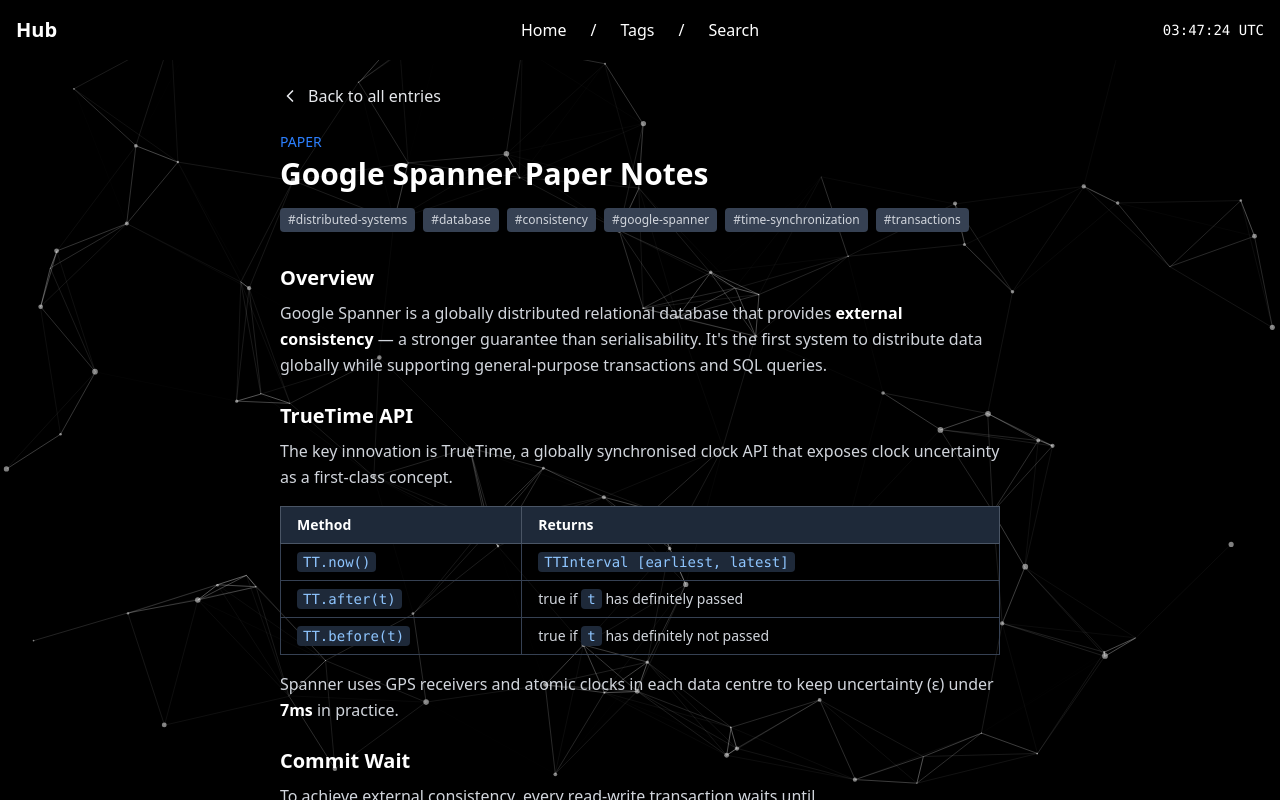
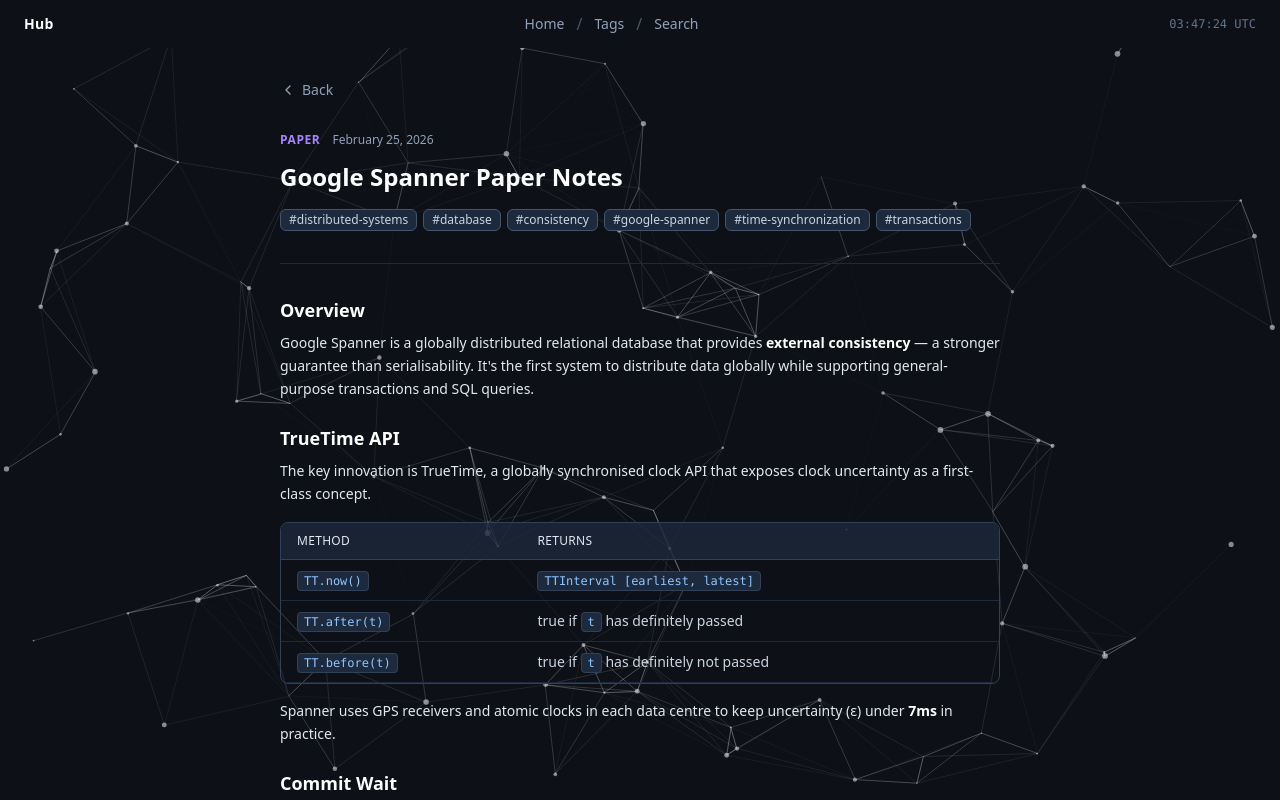
Before and after one commit to abhinav1005/notes-repo-project, a React (Vite) app in the folder knowledge-hub/: page /entry/google-spanner in a window 1280 px wide. Built offline with nearby package versions, Linux system fonts and the light colour scheme.

Commit message:
frontend changes

```diff
--- a/knowledge-hub/index.html
+++ b/knowledge-hub/index.html
@@ -3,7 +3,7 @@
   <head>
     <meta charset="UTF-8" />
     <meta name="viewport" content="width=device-width, initial-scale=1.0" />
-    <title>Knowledge Hub</title>
+    <title>Hub</title>
     <script src="https://cdn.jsdelivr.net/particles.js/2.0.0/particles.min.js"></script>
   </head>
   <body>
--- a/knowledge-hub/src/components/EntryCard.tsx
+++ b/knowledge-hub/src/components/EntryCard.tsx
@@ -14,35 +14,47 @@
   })
 }
 
+const TYPE_COLORS: Record<string, string> = {
+  note:       'text-blue-400',
+  paper:      'text-violet-400',
+  blog:       'text-emerald-400',
+  discussion: 'text-amber-400',
+  resource:   'text-rose-400',
+}
+
 export default function EntryCard({ entry, viewMode = 'grid' }: Props) {
+  const typeColor = TYPE_COLORS[entry.type] ?? 'text-slate-400'
+
   if (viewMode === 'list') {
     return (
       <Link to={`/entry/${entry.entryId}`} className="block">
-        <div className="bg-black/60 rounded-xl shadow border border-gray-700 hover:border-gray-500 p-4 transition flex items-start gap-4">
+        <div className="bg-slate-800/60 backdrop-blur-sm rounded-xl border border-slate-700/60
+                        hover:border-slate-500/80 hover:bg-slate-800/80 p-4 transition-all duration-200">
+          <div className="flex items-start justify-between gap-4">
             <div className="flex-1 min-w-0">
-            <div className="flex items-center gap-3 mb-1 flex-wrap">
-              <span className="text-xs text-blue-500 uppercase font-medium tracking-wide">
+              <div className="flex items-center gap-2 mb-1.5">
+                <span className={`text-xs font-semibold uppercase tracking-wider ${typeColor}`}>
                   {entry.type}
                 </span>
-              <h2 className="text-base font-semibold text-white leading-snug">
-                {entry.title}
-              </h2>
+                {entry.sourceUrl && (
+                  <svg xmlns="http://www.w3.org/2000/svg" width="11" height="11" viewBox="0 0 24 24"
+                    fill="none" stroke="currentColor" strokeWidth="2" className="text-slate-500">
+                    <path d="M18 13v6a2 2 0 0 1-2 2H5a2 2 0 0 1-2-2V8a2 2 0 0 1 2-2h6"/>
+                    <polyline points="15 3 21 3 21 9"/><line x1="10" y1="14" x2="21" y2="3"/>
+                  </svg>
+                )}
               </div>
-            <p className="text-gray-400 text-sm mb-3 leading-relaxed">
-              {entry.summary}
-            </p>
-            <div className="flex items-center justify-between gap-2 flex-wrap">
-              <div className="flex flex-wrap gap-2">
+              <h2 className="text-white font-semibold text-sm leading-snug mb-1.5">{entry.title}</h2>
+              <p className="text-slate-300 text-xs leading-relaxed line-clamp-2">{entry.summary}</p>
+            </div>
+            <span className="text-slate-400 text-xs shrink-0 pt-0.5">{formatDate(entry.createdAt)}</span>
+          </div>
+          <div className="flex flex-wrap gap-1.5 mt-3">
             {entry.tags.map(tag => (
-                  <span key={tag} className="text-xs bg-gray-700 text-gray-300 px-2 py-0.5 rounded">
+              <span key={tag} className="text-xs bg-slate-700/80 text-slate-300 px-2 py-0.5 rounded-md">
                 #{tag}
               </span>
             ))}
-              </div>
-              <span className="text-xs text-gray-600 shrink-0">
-                {formatDate(entry.createdAt)}
-              </span>
-            </div>
           </div>
         </div>
       </Link>
@@ -51,20 +63,29 @@
 
   return (
     <Link to={`/entry/${entry.entryId}`} className="block h-full">
-      <div className="bg-black/60 rounded-xl border border-gray-700 hover:border-gray-500 shadow p-4 transition h-full flex flex-col gap-2">
+      <div className="bg-slate-800/60 backdrop-blur-sm rounded-xl border border-slate-700/60
+                      hover:border-slate-500/80 hover:bg-slate-800/80 p-4 transition-all duration-200
+                      h-full flex flex-col gap-2">
         <div className="flex items-center justify-between">
-          <span className="text-xs text-blue-500 uppercase font-medium tracking-wide">
+          <div className="flex items-center gap-1.5">
+            <span className={`text-xs font-semibold uppercase tracking-wider ${typeColor}`}>
               {entry.type}
             </span>
-          <span className="text-xs text-gray-600">
-            {formatDate(entry.createdAt)}
-          </span>
+            {entry.sourceUrl && (
+              <svg xmlns="http://www.w3.org/2000/svg" width="10" height="10" viewBox="0 0 24 24"
+                fill="none" stroke="currentColor" strokeWidth="2" className="text-slate-600">
+                <path d="M18 13v6a2 2 0 0 1-2 2H5a2 2 0 0 1-2-2V8a2 2 0 0 1 2-2h6"/>
+                <polyline points="15 3 21 3 21 9"/><line x1="10" y1="14" x2="21" y2="3"/>
+              </svg>
+            )}
           </div>
-        <h2 className="text-base font-semibold text-white leading-snug">{entry.title}</h2>
-        <p className="text-gray-400 text-sm flex-1 leading-relaxed">{entry.summary}</p>
+          <span className="text-slate-400 text-xs">{formatDate(entry.createdAt)}</span>
+        </div>
+        <h2 className="text-white font-semibold text-sm leading-snug">{entry.title}</h2>
+        <p className="text-slate-300 text-xs leading-relaxed flex-1 line-clamp-3">{entry.summary}</p>
         <div className="flex flex-wrap gap-1.5 pt-1">
           {entry.tags.map(tag => (
-            <span key={tag} className="text-xs bg-gray-700 text-gray-300 px-2 py-0.5 rounded">
+            <span key={tag} className="text-xs bg-slate-700/80 text-slate-300 px-2 py-0.5 rounded-md">
               #{tag}
             </span>
           ))}
--- a/knowledge-hub/src/components/Navbar.tsx
+++ b/knowledge-hub/src/components/Navbar.tsx
@@ -1,126 +1,63 @@
 import { useEffect, useState } from "react";
-import { Link } from "react-router-dom";
+import { Link, useLocation } from "react-router-dom";
 
 export default function Navbar() {
-  const [darkMode, _setDarkMode] = useState(() => {
-    // Check localStorage or system preference on initial load
-    const saved = localStorage.getItem('darkMode');
-    if (saved !== null) {
-      return saved === 'true';
-    }
-    return window.matchMedia('(prefers-color-scheme: dark)').matches;
-  });
-
+  const location = useLocation();
   const [currentTime, setCurrentTime] = useState(new Date());
 
-  // Update dark mode
   useEffect(() => {
-    if (darkMode) {
-      document.documentElement.classList.add("dark");
-      localStorage.setItem('darkMode', 'true');
-    } else {
-      document.documentElement.classList.remove("dark");
-      localStorage.setItem('darkMode', 'false');
-    }
-  }, [darkMode]);
-
-  // Update clock every second
-  useEffect(() => {
-    const timer = setInterval(() => {
-      setCurrentTime(new Date());
-    }, 1000);
-
-    // Cleanup interval on component unmount
+    const timer = setInterval(() => setCurrentTime(new Date()), 1000);
     return () => clearInterval(timer);
   }, []);
 
-  // Format time as HH:MM:SS EST
   const formatTime = (date: Date) => {
-    const hours = date.getHours().toString().padStart(2, '0');
-    const minutes = date.getMinutes().toString().padStart(2, '0');
-    const seconds = date.getSeconds().toString().padStart(2, '0');
+    const h = date.getHours().toString().padStart(2, '0');
+    const m = date.getMinutes().toString().padStart(2, '0');
+    const s = date.getSeconds().toString().padStart(2, '0');
+    const tz = date.toLocaleTimeString('en-US', { timeZoneName: 'short' }).split(' ')[2];
+    return `${h}:${m}:${s} ${tz}`;
+  };
 
-    // Get timezone abbreviation (EST, PST, etc.)
-    const timezone = date.toLocaleTimeString('en-US', { timeZoneName: 'short' }).split(' ')[2];
-
-    return `${hours}:${minutes}:${seconds} ${timezone}`;
+  const navLink = (to: string, label: string) => {
+    const active = location.pathname === to;
+    return (
+      <Link
+        to={to}
+        className={`text-sm font-medium transition-colors ${
+          active
+            ? 'text-white'
+            : 'text-slate-400 hover:text-slate-200'
+        }`}
+      >
+        {label}
+        {active && <span className="block h-0.5 bg-blue-500 rounded-full mt-0.5" />}
+      </Link>
+    );
   };
 
   return (
-    <nav className="bg-black rounded-b-lg shadow p-4 sticky top-0 z-10">
-      {/* Desktop Layout */}
-      <div className="hidden md:grid md:grid-cols-3 md:items-center md:gap-4">
-        {/* Left: Logo */}
-        <div className="flex items-center">
-          <h1 className="text-xl font-bold text-white">Hub</h1>
+    <nav className="sticky top-0 z-10 bg-[#0d1117] px-6 py-3">
+      <div className="flex items-center justify-between gap-4">
+
+        {/* Logo */}
+        <Link to="/" className="text-white font-semibold text-sm tracking-wide shrink-0">
+          Hub
+        </Link>
+
+        {/* Links */}
+        <div className="flex items-center gap-3">
+          {navLink('/', 'Home')}
+          <span className="text-slate-600">/</span>
+          {navLink('/tags', 'Tags')}
+          <span className="text-slate-600">/</span>
+          {navLink('/search', 'Search')}
         </div>
 
-        {/* Center: Links */}
-        <div className="flex justify-center space-x-6">
-          <Link
-            to="/"
-            className="text-white hover:text-blue-500 font-medium"
-          >
-            Home
-          </Link>
-          <span className="text-white">/</span>
-          <Link
-            to="/tags"
-            className="text-white hover:text-blue-500 font-medium"
-          >
-            Tags
-          </Link>
-          <span className="text-white">/</span>
-          <Link
-            to="/search"
-            className="text-white hover:text-blue-500 font-medium"
-          >
-            Search
-          </Link>
-        </div>
+        {/* Clock */}
+        <span className="text-slate-500 text-xs font-mono shrink-0 hidden sm:block">
+          {formatTime(currentTime)}
+        </span>
 
-        {/* Right: Clock + Dark Mode */}
-        <div className="flex items-center justify-end space-x-2">
-          <div className="text-white text-sm font-mono">
-            {formatTime(currentTime)}
-          </div>
-        </div>
-      </div>
-
-      {/* Mobile Layout */}
-      <div className="md:hidden">
-        {/* First Row: Links on left, Dark mode on right */}
-        <div className="flex items-center justify-center mb-3">
-          <div className="flex space-x-6">
-            <Link
-              to="/"
-              className="text-white hover:text-blue-500 font-medium"
-            >
-              Home
-            </Link>
-            <span className="text-white">/</span>
-            <Link
-              to="/tags"
-              className="text-white hover:text-blue-500 font-medium"
-            >
-              Tags
-            </Link>
-            <span className="text-white">/</span>
-            <Link
-              to="/search"
-              className="text-white hover:text-blue-500 font-medium"
-            >
-              Search
-            </Link>
-          </div>
-        </div>
-
-        {/* Second Row: Clock full width */}
-        <div>
-          <div className="w-full text-center text-white text-sm font-mono bg-gray-800 px-3 py-2 rounded-md border border-gray-600">
-            {formatTime(currentTime)}
-          </div>
-        </div>
       </div>
     </nav>
   );
--- a/knowledge-hub/src/components/Particlebackground.tsx
+++ b/knowledge-hub/src/components/Particlebackground.tsx
@@ -1,6 +1,5 @@
 import { useEffect } from "react";
 
-// Declare particlesJS for TypeScript
 declare global {
   interface Window {
     particlesJS: any;
@@ -9,117 +8,39 @@
 
 export default function ParticlesBackground() {
   useEffect(() => {
-    // Wait for particlesJS to load from CDN
     const initParticles = () => {
       if (window.particlesJS) {
         window.particlesJS("particles-js", {
           particles: {
-            number: {
-              value: 80,
-              density: {
-                enable: true,
-                value_area: 800
-              }
-            },
-            color: {
-              value: "#ffffff"
-            },
-            shape: {
-              type: "circle",
-              stroke: {
-                width: 0,
-                color: "#000000"
-              },
-            },
-            opacity: {
-              value: 0.5,
-              random: false,
-              anim: {
-                enable: false,
-                speed: 1,
-                opacity_min: 0.1,
-                sync: false
-              }
-            },
-            size: {
-              value: 3,
-              random: true,
-              anim: {
-                enable: false,
-                speed: 40,
-                size_min: 0.1,
-                sync: false
-              }
-            },
-            line_linked: {
-              enable: true,
-              distance: 150,
-              color: "#ffffff",
-              opacity: 0.4,
-              width: 1
-            },
+            number: { value: 80, density: { enable: true, value_area: 800 } },
+            color: { value: "#ffffff" },
+            shape: { type: "circle", stroke: { width: 0, color: "#000000" } },
+            opacity: { value: 0.5, random: false },
+            size: { value: 3, random: true },
+            line_linked: { enable: true, distance: 150, color: "#ffffff", opacity: 0.4, width: 1 },
             move: {
-              enable: true,
-              speed: 2,
-              direction: "none",
-              random: false,
-              straight: false,
-              out_mode: "out",
-              bounce: false,
-              attract: {
-                enable: false,
-                rotateX: 600,
-                rotateY: 1200
-              }
+              enable: true, speed: 2, direction: "none",
+              random: false, straight: false, out_mode: "out", bounce: false,
             }
           },
           interactivity: {
             detect_on: "canvas",
             events: {
-              onhover: {
-                enable: true,
-                mode: "repulse"
-              },
-              onclick: {
-                enable: true,
-                mode: "push"
-              },
+              onhover: { enable: true, mode: "repulse" },
+              onclick: { enable: true, mode: "push" },
               resize: true
             },
             modes: {
-              grab: {
-                distance: 400,
-                line_linked: {
-                  opacity: 1
-                }
-              },
-              bubble: {
-                distance: 400,
-                size: 40,
-                duration: 2,
-                opacity: 8,
-                speed: 3
-              },
-              repulse: {
-                distance: 200,
-                duration: 0.4
-              },
-              push: {
-                particles_nb: 4
-              },
-              remove: {
-                particles_nb: 2
-              }
+              repulse: { distance: 200, duration: 0.4 },
+              push: { particles_nb: 4 },
             }
           },
           retina_detect: true
         });
       } else {
-        // If particlesJS isn't loaded yet, try again in 100ms
         setTimeout(initParticles, 100);
       }
     };
-
     initParticles();
   }, []);
 
@@ -133,8 +54,7 @@
         top: 0,
         left: 0,
         zIndex: 0,
-        backgroundColor: "#000000",
-        pointerEvents: "none"
+        backgroundColor: "#0d1117"
       }}
     />
   );
--- a/knowledge-hub/src/pages/Detail.tsx
+++ b/knowledge-hub/src/pages/Detail.tsx
@@ -10,7 +10,6 @@
 
 function MermaidDiagram({ code }: { code: string }) {
   const ref = useRef<HTMLDivElement>(null)
-
   useEffect(() => {
     if (!ref.current) return
     const id = `mermaid-${Math.random().toString(36).slice(2)}`
@@ -18,8 +17,21 @@
       if (ref.current) ref.current.innerHTML = svg
     })
   }, [code])
+  return <div ref={ref} className="my-6 overflow-x-auto" />
+}
 
-  return <div ref={ref} className="my-4 overflow-x-auto" />
+const TYPE_COLORS: Record<string, string> = {
+  note:       'text-blue-400',
+  paper:      'text-violet-400',
+  blog:       'text-emerald-400',
+  discussion: 'text-amber-400',
+  resource:   'text-rose-400',
+}
+
+function formatDate(iso: string) {
+  return new Date(iso).toLocaleDateString('en-US', {
+    month: 'long', day: 'numeric', year: 'numeric'
+  })
 }
 
 export default function Detail() {
@@ -27,94 +39,102 @@
   const navigate = useNavigate()
   const entry: Entry | undefined = (entries as Entry[]).find(e => e.entryId === id)
 
-  if (!entry) return <div className="p-6 text-white">Entry not found</div>
+  if (!entry) return (
+    <div className="max-w-3xl mx-auto p-8 text-slate-400">Entry not found.</div>
+  )
+
+  const typeColor = TYPE_COLORS[entry.type] ?? 'text-slate-400'
 
   return (
-    <div className="p-6 max-w-3xl mx-auto">
-      {/* Back Button */}
+    <div className="max-w-3xl mx-auto w-full py-8 px-4 md:px-6">
+
+      {/* Back */}
       <button
         onClick={() => navigate(-1)}
-        className="flex items-center gap-2 text-gray-200 hover:text-gray-400 mb-6 transition"
+        className="flex items-center gap-1.5 text-slate-400 hover:text-white text-sm mb-8 transition"
       >
-        <svg xmlns="http://www.w3.org/2000/svg" width="20" height="20" viewBox="0 0 24 24"
+        <svg xmlns="http://www.w3.org/2000/svg" width="16" height="16" viewBox="0 0 24 24"
           fill="none" stroke="currentColor" strokeWidth="2" strokeLinecap="round" strokeLinejoin="round">
-          <polyline points="15 18 9 12 15 6" />
+          <polyline points="15 18 9 12 15 6"/>
         </svg>
-        Back to all entries
+        Back
       </button>
 
-      {/* Entry Header */}
-      <div className="text-blue-500 uppercase text-sm font-medium mb-1">{entry.type}</div>
-      <h1 className="text-3xl font-bold text-white mb-4">{entry.title}</h1>
-      <div className="flex flex-wrap gap-2 mb-8">
-        {entry.tags.map(tag => (
-          <span key={tag} className="text-xs bg-gray-700 text-gray-300 px-2 py-1 rounded">
-            #{tag}
+      {/* Header */}
+      <div className="mb-8">
+        <div className="flex items-center gap-3 mb-3">
+          <span className={`text-xs font-semibold uppercase tracking-wider ${typeColor}`}>
+            {entry.type}
           </span>
-        ))}
+          <span className="text-slate-400 text-xs">{formatDate(entry.createdAt)}</span>
+        </div>
+        <h1 className="text-2xl font-bold text-white leading-snug mb-4">{entry.title}</h1>
+        <div className="flex flex-wrap gap-1.5">
+          {entry.tags.map(tag => (
+            <span key={tag} className="text-xs bg-slate-800 text-slate-300 border border-slate-600 px-2 py-0.5 rounded-md">
+              #{tag}
+            </span>
+          ))}
+        </div>
       </div>
 
-      {/* Markdown Content */}
+      {/* Divider */}
+      <div className="border-t border-slate-800 mb-8" />
+
+      {/* Content */}
       <div className="space-y-1">
         <ReactMarkdown
           remarkPlugins={[remarkGfm]}
           components={{
-            h1: ({ children }) => <h1 className="text-2xl font-bold text-white mt-8 mb-3">{children}</h1>,
-            h2: ({ children }) => <h2 className="text-xl font-semibold text-white mt-6 mb-2">{children}</h2>,
-            h3: ({ children }) => <h3 className="text-lg font-medium text-gray-100 mt-5 mb-2">{children}</h3>,
-            p: ({ children }) => <p className="text-gray-300 leading-relaxed mb-4">{children}</p>,
+            h1: ({ children }) => <h1 className="text-xl font-bold text-white mt-8 mb-3">{children}</h1>,
+            h2: ({ children }) => <h2 className="text-lg font-semibold text-white mt-6 mb-2">{children}</h2>,
+            h3: ({ children }) => <h3 className="text-base font-medium text-slate-200 mt-5 mb-2">{children}</h3>,
+            p: ({ children }) => <p className="text-slate-200 leading-relaxed mb-4 text-sm">{children}</p>,
             a: ({ href, children }) => (
-              <a href={href} target="_blank" rel="noopener noreferrer" className="text-blue-400 hover:text-blue-300 underline">
+              <a href={href} target="_blank" rel="noopener noreferrer"
+                className="text-blue-400 hover:text-blue-300 underline underline-offset-2">
                 {children}
               </a>
             ),
             strong: ({ children }) => <strong className="text-white font-semibold">{children}</strong>,
-            em: ({ children }) => <em className="text-gray-300 italic">{children}</em>,
-            ul: ({ children }) => <ul className="list-disc list-outside ml-5 text-gray-300 mb-4 space-y-1">{children}</ul>,
-            ol: ({ children }) => <ol className="list-decimal list-outside ml-5 text-gray-300 mb-4 space-y-1">{children}</ol>,
-            li: ({ children }) => <li className="text-gray-300 leading-relaxed">{children}</li>,
+            em: ({ children }) => <em className="text-slate-200 italic">{children}</em>,
+            ul: ({ children }) => <ul className="list-disc list-outside ml-5 text-slate-200 mb-4 space-y-1 text-sm">{children}</ul>,
+            ol: ({ children }) => <ol className="list-decimal list-outside ml-5 text-slate-200 mb-4 space-y-1 text-sm">{children}</ol>,
+            li: ({ children }) => <li className="text-slate-200 leading-relaxed">{children}</li>,
             blockquote: ({ children }) => (
-              <blockquote className="border-l-4 border-blue-500 pl-4 text-gray-400 italic my-4">
+              <blockquote className="border-l-2 border-slate-500 pl-4 text-slate-300 italic my-4">
                 {children}
               </blockquote>
             ),
             table: ({ children }) => (
-              <div className="overflow-x-auto mb-4">
+              <div className="overflow-x-auto mb-4 rounded-lg border border-slate-700">
                 <table className="w-full border-collapse text-sm">{children}</table>
               </div>
             ),
-            thead: ({ children }) => <thead>{children}</thead>,
             th: ({ children }) => (
-              <th className="border border-gray-600 px-4 py-2 text-white bg-gray-800 text-left font-semibold">
+              <th className="border-b border-slate-700 px-4 py-2.5 text-slate-200 bg-slate-800/80 text-left font-medium text-xs uppercase tracking-wide">
                 {children}
               </th>
             ),
             td: ({ children }) => (
-              <td className="border border-gray-700 px-4 py-2 text-gray-300">{children}</td>
+              <td className="border-b border-slate-800 px-4 py-2.5 text-slate-300 text-sm">{children}</td>
             ),
             pre: ({ children }) => (
-              <pre className="bg-gray-900 border border-gray-700 rounded-lg p-4 overflow-x-auto mb-4 text-sm">
+              <pre className="bg-slate-900 border border-slate-700/80 rounded-lg p-4 overflow-x-auto mb-4 text-sm">
                 {children}
               </pre>
             ),
             code({ className, children }) {
               const lang = /language-(\w+)/.exec(className || "")?.[1]
-              const codeStr = String(children).trim()
-              if (lang === "mermaid") {
-                return <MermaidDiagram code={codeStr} />
-              }
-              if (className) {
-                // inside a <pre> block — just render the text
-                return <code className="text-blue-200 font-mono">{children}</code>
-              }
-              // inline code
+              if (lang === "mermaid") return <MermaidDiagram code={String(children).trim()} />
+              if (className) return <code className="text-blue-300 font-mono">{children}</code>
               return (
-                <code className="text-blue-300 bg-gray-800 px-1.5 py-0.5 rounded text-sm font-mono">
+                <code className="text-blue-300 bg-slate-800 border border-slate-700 px-1.5 py-0.5 rounded text-xs font-mono">
                   {children}
                 </code>
               )
             },
-            hr: () => <hr className="border-gray-700 my-6" />,
+            hr: () => <hr className="border-slate-800 my-6" />,
           }}
         >
           {entry.content}
@@ -122,10 +142,17 @@
       </div>
 
       {entry.sourceUrl && (
-        <a href={entry.sourceUrl} target="_blank" rel="noopener noreferrer"
-          className="text-blue-400 hover:text-blue-300 underline mt-8 block">
-          Source
-        </a>
+        <div className="mt-8 pt-6 border-t border-slate-800">
+          <a href={entry.sourceUrl} target="_blank" rel="noopener noreferrer"
+            className="inline-flex items-center gap-1.5 text-sm text-slate-300 hover:text-white transition">
+            <svg xmlns="http://www.w3.org/2000/svg" width="13" height="13" viewBox="0 0 24 24"
+              fill="none" stroke="currentColor" strokeWidth="2">
+              <path d="M18 13v6a2 2 0 0 1-2 2H5a2 2 0 0 1-2-2V8a2 2 0 0 1 2-2h6"/>
+              <polyline points="15 3 21 3 21 9"/><line x1="10" y1="14" x2="21" y2="3"/>
+            </svg>
+            View source
+          </a>
+        </div>
       )}
     </div>
   )
```
Also changed, not shown: knowledge-hub/src/pages/Home.tsx (+24 -36 lines), knowledge-hub/src/pages/Search.tsx (+17 -9 lines), knowledge-hub/src/pages/Tags.tsx (+17 -24 lines). Lines whose indentation alone changed are shown as unchanged.
